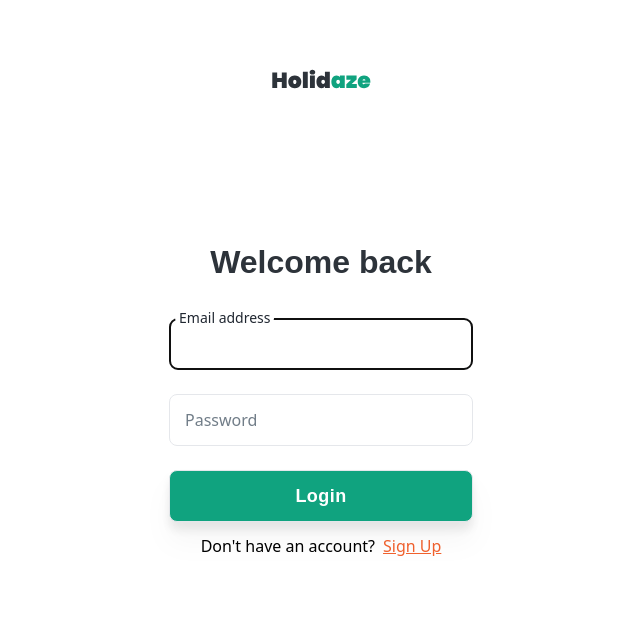
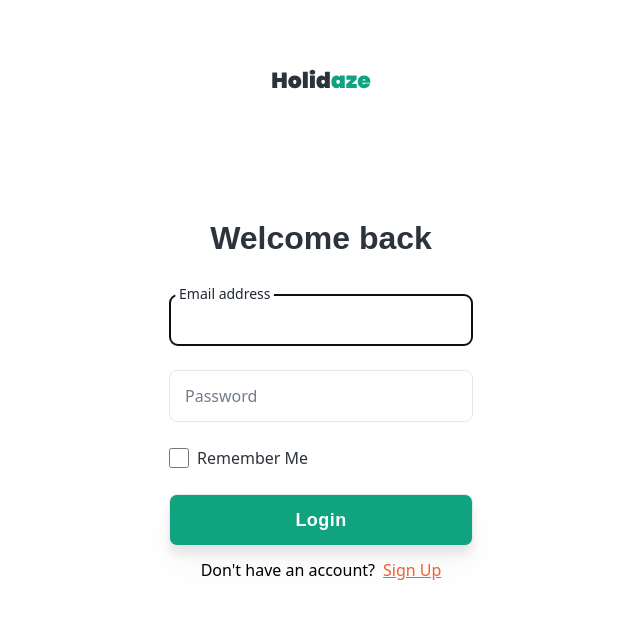
Before and after one commit to mndgs1/Holidaze, a React (Create React App) app: page /login in a window 1280 px wide. Shown: the top 618 px of the page, without its empty margins (319-959 px from the left). Built offline with nearby package versions, Linux system fonts and the light colour scheme.

Commit message:
added tanstack, added checkbox to input, added remember me to login

```diff
--- a/package.json
+++ b/package.json
@@ -6,6 +6,7 @@
         "@headlessui/react": "^1.7.18",
         "@heroicons/react": "^2.1.1",
         "@hookform/resolvers": "^3.3.4",
+        "@tanstack/react-query": "^5.17.9",
         "@testing-library/jest-dom": "^5.17.0",
         "@testing-library/react": "^13.4.0",
         "@testing-library/user-event": "^13.5.0",
--- a/src/components/common/Button.tsx
+++ b/src/components/common/Button.tsx
@@ -35,7 +35,7 @@ const Button = ({
         "flex items-center justify-center border rounded-lg font-heading w-full  drop-shadow-xl tracking-wide",
         {
             "opacity-80": loading,
-            "text-white bg-primary hover:bg-primary-600": primary,
+            "text-white bg-primary hover:bg-primary-450": primary,
             "border-gray-900 bg-gray-900 text-white": secondary,
             "border-green-500 bg-green-500 text-white": success,
             "border-yellow-400 bg-yellow-400 text-white": warning,
--- a/src/components/common/Input.tsx
+++ b/src/components/common/Input.tsx
@@ -36,14 +36,12 @@ const Input = forwardRef<HTMLInputElement, InputProps>(
         // Checkbox Logic
         if (type === "checkbox") {
             return (
-                <div className="flex items-center gap-2">
+                <div className="flex gap-2 items-center">
                     <input
                         type={type}
                         id={id}
                         name={name}
-                        className={`${classes} ${isFocused ? "" : ""}`}
-                        onFocus={handleOpen}
-                        onBlur={handleBlur}
+                        className={`h-5 w-5 text-indigo-600 focus:ring-indigo-500 border-gray-300 rounded`}
                         ref={ref}
                         {...rest}
                     />
--- a/src/components/common/Link.tsx
+++ b/src/components/common/Link.tsx
@@ -10,7 +10,7 @@ const Link = ({ to, children, ...rest }: LinkProps) => {
     return (
         <RouterLink
             to={to}
-            className={"text-warning underline hover:text-warning-600"}
+            className={"text-warning underline hover:text-warning-450"}
             {...rest}>
             {children}
         </RouterLink>
--- a/src/components/common/Text.tsx
+++ b/src/components/common/Text.tsx
@@ -28,7 +28,7 @@ const Text = ({
         "font-text",
         {
             "text-secondary": primary,
-            "font-light": secondary,
+            "font-extralight": secondary,
             "text-primary": success,
             "text-red-600": danger,
             "text-xl": xl,
--- a/src/components/forms/RegisterForm.tsx
+++ b/src/components/forms/RegisterForm.tsx
@@ -105,16 +105,10 @@ const RegisterForm = ({ ...rest }) => {
                             {...register(fieldId)}
                             danger={!!errors[fieldId]?.message}
                         />
-                        {errors[fieldId]?.message ? (
+                        {errors[fieldId]?.message && (
                             <Text danger sm>
                                 {errors[fieldId]?.message}
                             </Text>
-                        ) : (
-                            input.message && (
-                                <Text secondary sm>
-                                    {input.message}
-                                </Text>
-                            )
                         )}
                     </div>
                 );
--- a/src/pages/Login.tsx
+++ b/src/pages/Login.tsx
@@ -30,6 +30,12 @@ const Login = () => {
                             name="password"
                             label="Password"
                         />
+                        <Input
+                            type="checkbox"
+                            id="remember"
+                            name="remember"
+                            label="Remember Me"
+                        />
                         <Button primary xl>
                             Login
                         </Button>
--- a/tailwind.config.js
+++ b/tailwind.config.js
@@ -23,9 +23,13 @@ module.exports = {
                     bold: 700,
                 },
                 text: {
+                    thin: 100,
+                    extralight: 200,
                     light: 300,
                     normal: 400,
-                    bold: 700,
+                    semibold: 500,
+                    bold: 600,
+                    extrabold: 700,
                 },
             },
             spacing: {
@@ -38,6 +42,7 @@ module.exports = {
                     200: "#9DF5C6",
                     300: "#68E3AD",
                     400: "#40C799",
+                    450: "#2FA688",
                     DEFAULT: "#10A37F",
                     600: "#0B8C79",
                     700: "#08756F",
@@ -49,6 +54,7 @@ module.exports = {
                     200: "#D6E2EB",
                     300: "#A9B8C3",
                     400: "#717D88",
+                    450: "#4F5961",
                     DEFAULT: "#2D333A",
                     600: "#202731",
                     700: "#161D29",
@@ -60,6 +66,7 @@ module.exports = {
                     200: "#FDD2AB",
                     300: "#FBB281",
                     400: "#F79361",
+                    450: "#F6784F",
                     DEFAULT: "#F2622E",
                     600: "#D04321",
                     700: "#AE2A17",
```
Also changed, not shown: 1 other file (tests, documents, lock files or other folders).
